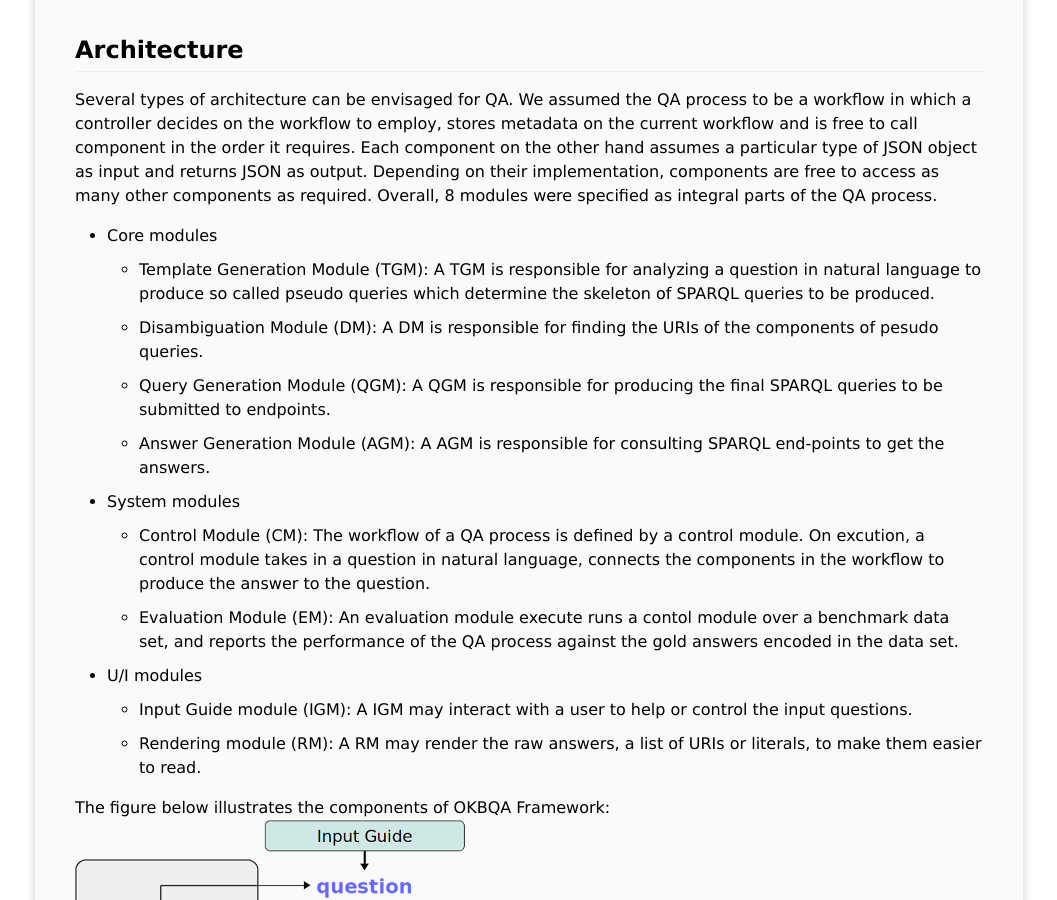
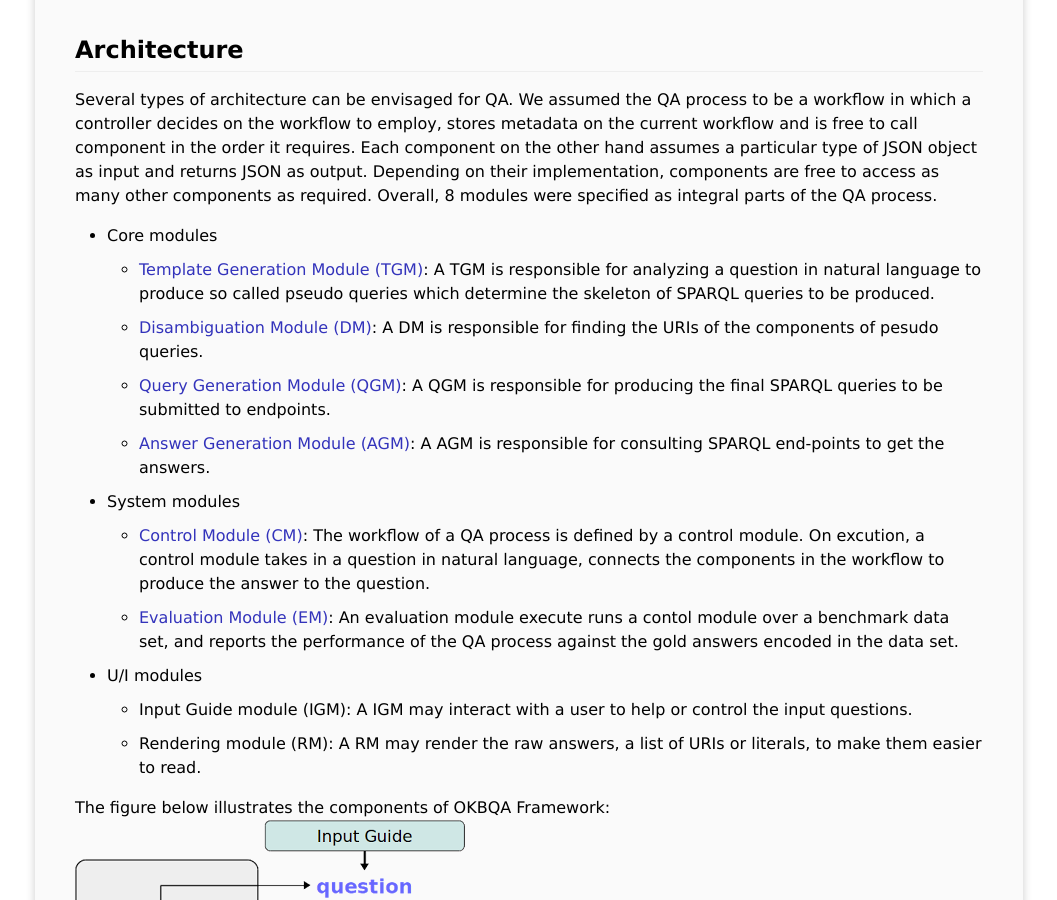
Before and after one commit to okbqa/okbqa-doc, a Jekyll site: the page built from docs/overview-v1.md, in a window 1280 px wide and 900 px high, scrolled down 646 px. Shown: the whole window, without its empty margins (169-1226 px from the left). Built offline with Jekyll 4.4.1, drawn with Linux system fonts in a browser that asks for light colours; part of the change alters nothing that is shown.

Commit message:
REVISED links added

```diff
--- a/docs/overview-v1.md
+++ b/docs/overview-v1.md
@@ -20,13 +20,13 @@ Several types of architecture can be envisaged for QA. We assumed the QA process
 Overall, 8 modules were specified as integral parts of the QA process.
 
 * Core modules
-  * Template Generation Module (TGM): A TGM is responsible for analyzing a question in natural language to produce so called pseudo queries which determine the skeleton of SPARQL queries to be produced.
-  * Disambiguation Module (DM): A DM is responsible for finding the URIs of the components of pesudo queries.
-  * Query Generation Module (QGM): A QGM is responsible for producing the final SPARQL queries to be submitted to endpoints.
-  * Answer Generation Module (AGM): A AGM is responsible for consulting SPARQL end-points to get the answers.
+  * [Template Generation Module (TGM)]({{ site.baseurl }}/template-generation-module/v1/): A TGM is responsible for analyzing a question in natural language to produce so called pseudo queries which determine the skeleton of SPARQL queries to be produced.
+  * [Disambiguation Module (DM)]({{ site.baseurl }}/disambiguation-module/v1/): A DM is responsible for finding the URIs of the components of pesudo queries.
+  * [Query Generation Module (QGM)]({{ site.baseurl }}/query-generation-module/v1/): A QGM is responsible for producing the final SPARQL queries to be submitted to endpoints.
+  * [Answer Generation Module (AGM)]({{ site.baseurl }}/answer-generation-module/v1/): A AGM is responsible for consulting SPARQL end-points to get the answers.
 * System modules
-  * Control Module (CM): The workflow of a QA process is defined by a control module. On excution, a control module takes in a question in natural language, connects the components in the workflow to produce the answer to the question.
-  * Evaluation Module (EM): An evaluation module execute runs a contol module over a benchmark data set, and reports the performance of the QA process against the gold answers encoded in the data set.
+  * [Control Module (CM)]({{ site.baseurl }}/control-module/v2/): The workflow of a QA process is defined by a control module. On excution, a control module takes in a question in natural language, connects the components in the workflow to produce the answer to the question.
+  * [Evaluation Module (EM)]({{ site.baseurl }}/evaluation-module/v1/): An evaluation module execute runs a contol module over a benchmark data set, and reports the performance of the QA process against the gold answers encoded in the data set.
 * U/I modules
   * Input Guide module (IGM): A IGM may interact with a user to help or control the input questions.
   * Rendering module (RM): A RM may render the raw answers, a list of URIs or literals, to make them easier to read.
```
